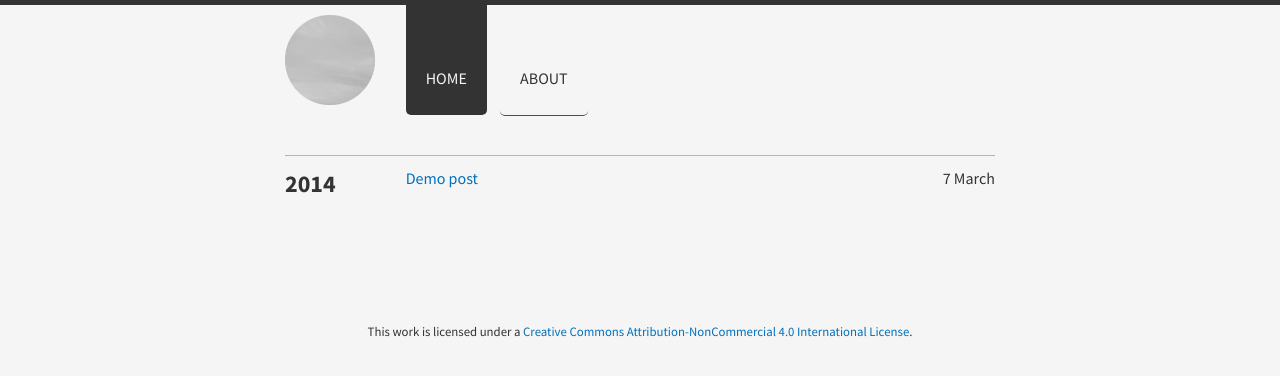
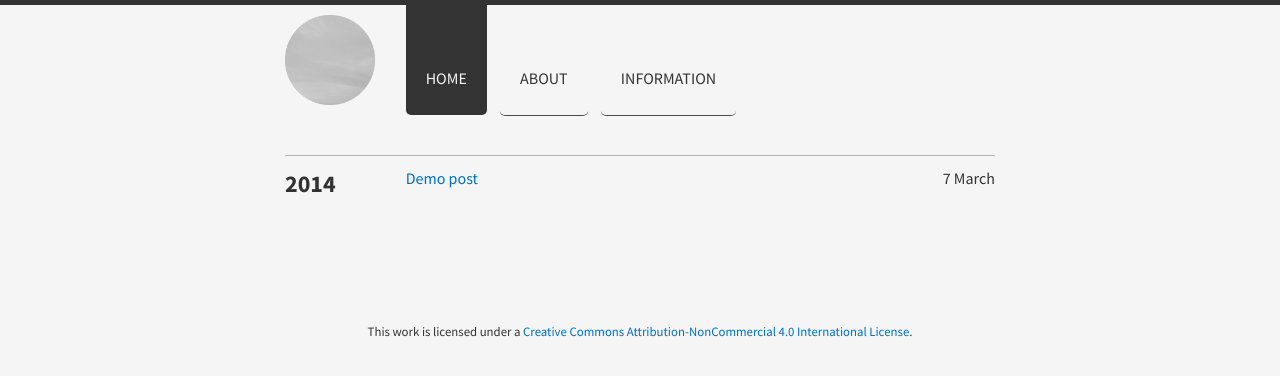
Before and after one commit to haozheji/old-webside, a Jekyll site: the page built from index.html, in a window 1280 px wide. Shown: the top 376 px of the page. Built offline with Jekyll 4.4.1, drawn with Linux system fonts in a browser that asks for light colours; nearby versions of some CDN libraries.

Commit message:
Update links.yml

```diff
--- a/_data/links.yml
+++ b/_data/links.yml
@@ -3,3 +3,6 @@
 
 - url: /about
   title: About
+
+- url: /info
+  title: Information
```
